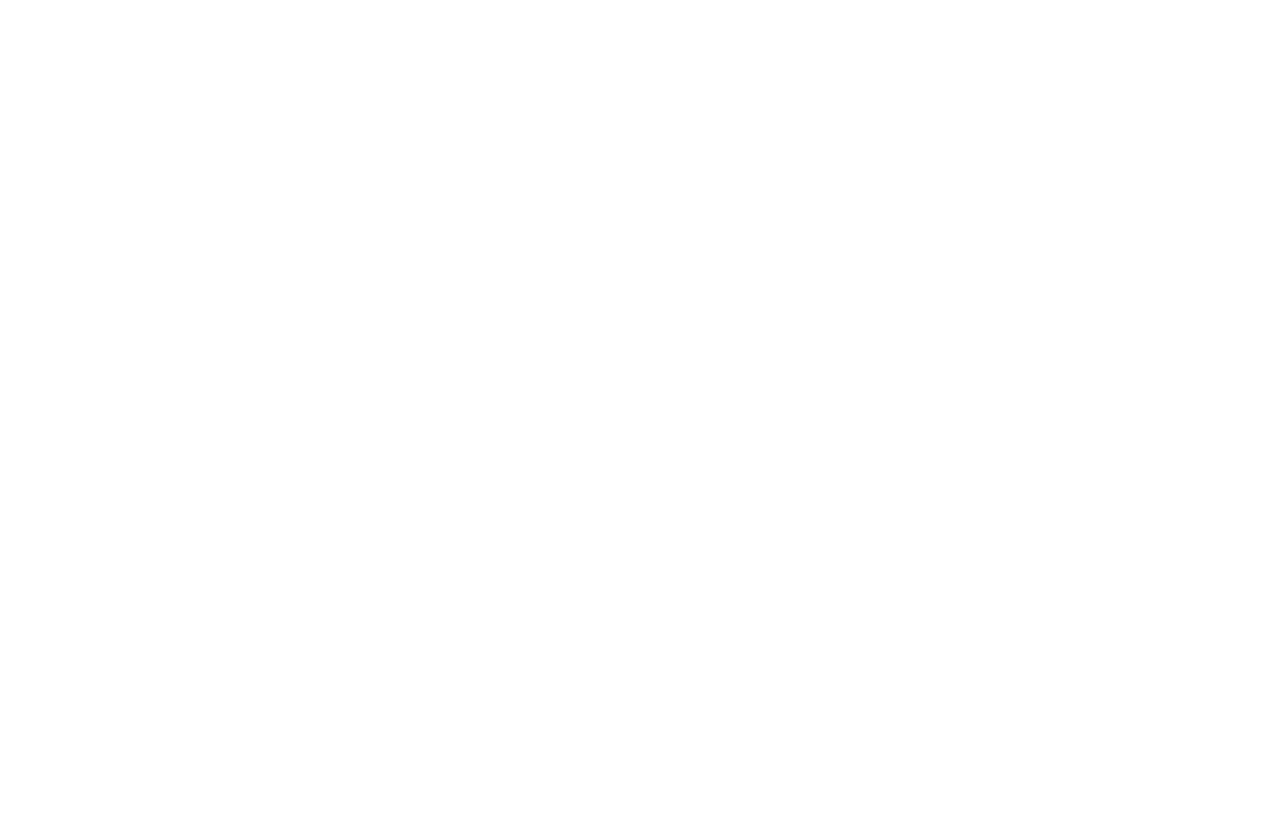
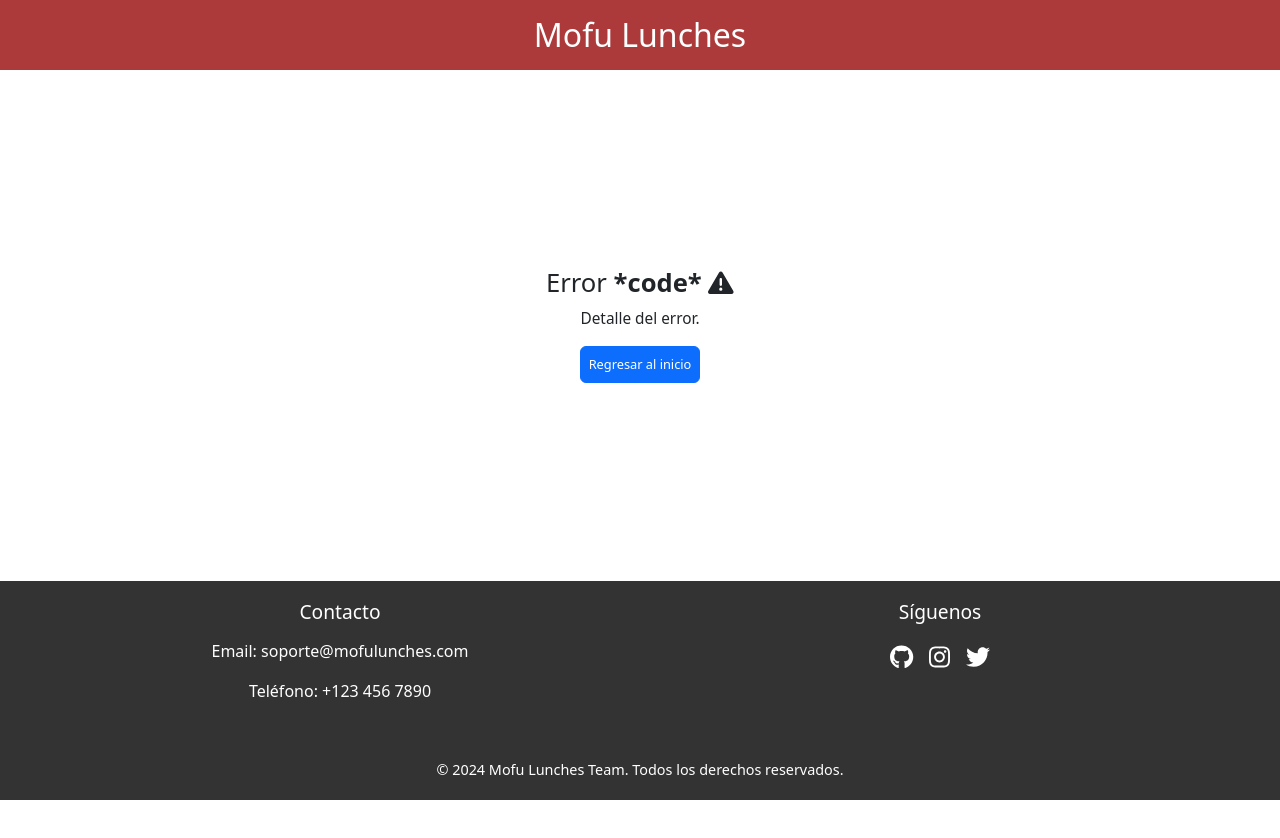
Before and after one commit to AstronautMarkus/MofuLunches-Totem, a React (Vite) app in the folder mofulunches-totem/src/renderer/: page /error in a window 1280 px wide. Before the commit this address had no page. Shown: the top 838 px of the page. Before the commit the page ends 800 px from the top, so only its background shows below. Built offline with nearby package versions, Linux system fonts and the light colour scheme.

Commit message:
Resized footer and 'ErrorHandler' view.

```diff
--- a/mofulunches-totem/src/renderer/src/App.tsx
+++ b/mofulunches-totem/src/renderer/src/App.tsx
@@ -2,6 +2,7 @@
 import { BrowserRouter as Router, Route, Routes } from 'react-router-dom';
 import Home from './views/Home';
 import PedidoStatus from './views/PedidoStatus';
+import ErrorHandler from './views/ErrorHandler';
 
 const App: React.FC = () => {
   return (
@@ -9,6 +10,7 @@
       <Routes>
         <Route path="/" element={<Home />} />
         <Route path="/pedido-status" element={<PedidoStatus />} />
+        <Route path="/error" element={<ErrorHandler />} />
       </Routes>
     </Router>
   );
--- a/mofulunches-totem/src/renderer/src/assets/css/footer.css
+++ b/mofulunches-totem/src/renderer/src/assets/css/footer.css
@@ -1,7 +1,7 @@
 .footer {
   background-color: #333;
   color: white;
-  padding: 1rem 1rem;
+  padding: 0.2rem 1rem;
   text-align: center;
   width: 100vw;
   box-sizing: border-box;
--- /dev/null
+++ b/mofulunches-totem/src/renderer/src/views/ErrorHandler.tsx
@@ -0,0 +1,32 @@
+import React from 'react';
+import { Link } from 'react-router-dom';
+import Header from '../components/Header';
+import Footer from '../components/Footer';
+import { FontAwesomeIcon } from '@fortawesome/react-fontawesome';
+import { faExclamationTriangle } from '@fortawesome/free-solid-svg-icons';
+import '../assets/css/home.css';
+
+const ErrorHandler: React.FC = () => {
+
+  return (
+    <div className='d-flex flex-column min-vh-100' >
+        <Header />
+        <main className='flex-grow-1 d-flex flex-column align-items-center justify-content-center text-center p-4'>
+            <div className='container text-center'>
+                <h2 className='main-title'>
+                Error <strong>*code*</strong> <FontAwesomeIcon icon={faExclamationTriangle} />
+                </h2>
+                <p className='lead main-text'>
+                Detalle del error.
+                </p>
+                <Link to='/' className='btn btn-primary btn-consultar'>
+                Regresar al inicio
+                </Link>
+            </div>
+        </main>
+        <Footer />
+    </div>
+  );
+};
+
+export default ErrorHandler;
```
